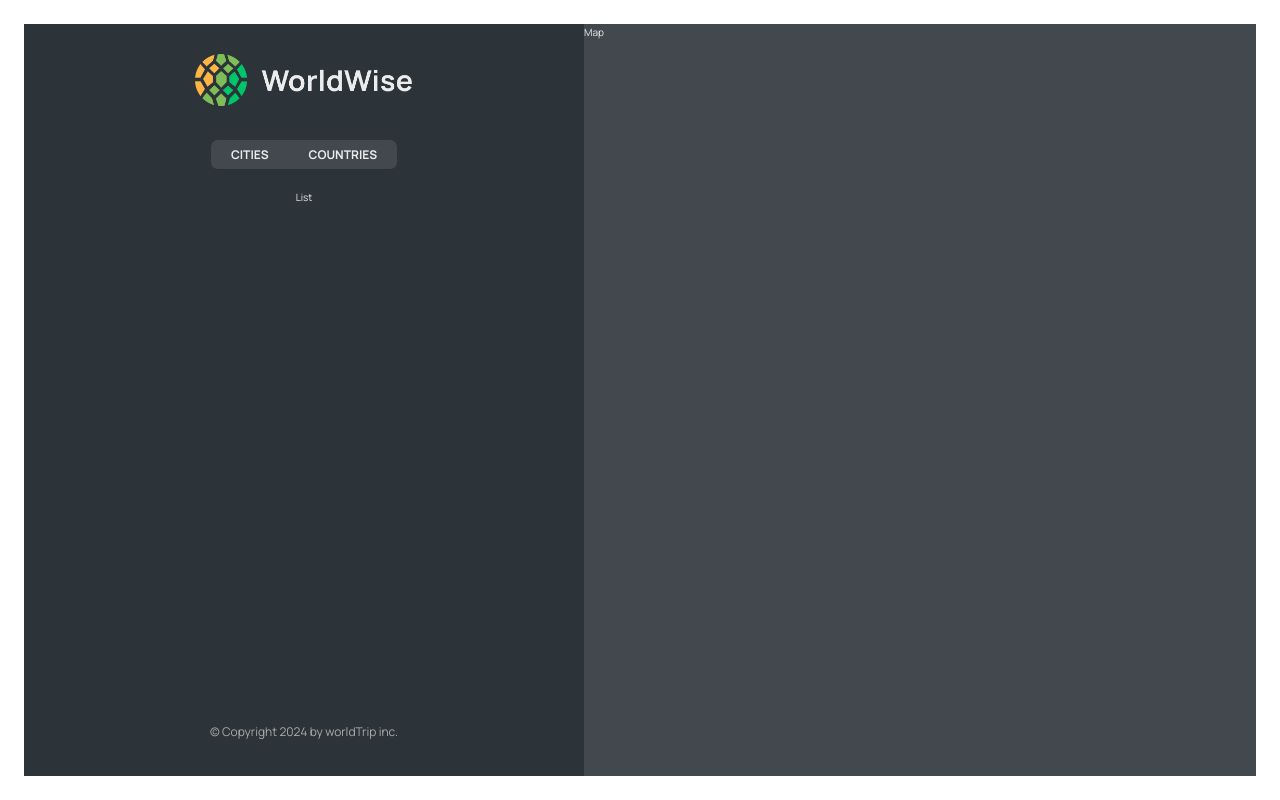
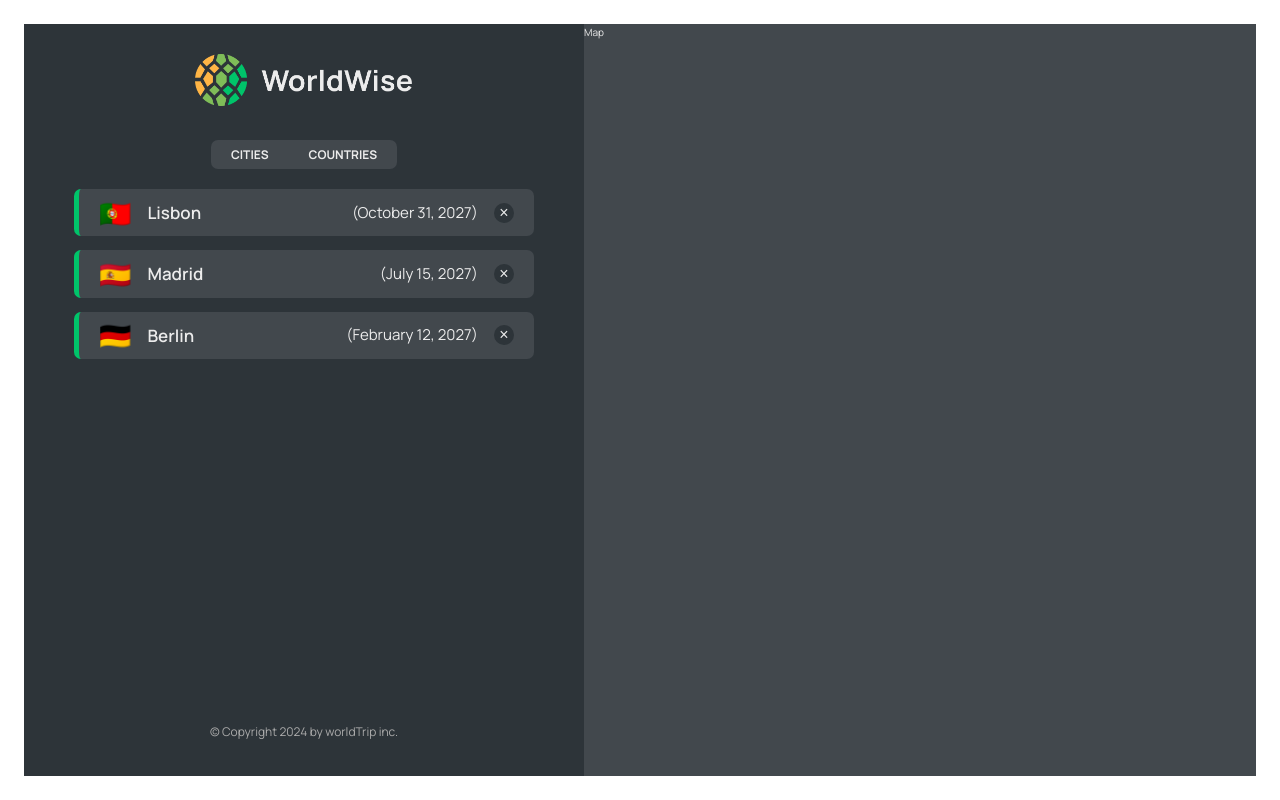
Before and after one commit to YTeyddie22/world_trip, a React (Vite) app: page /app in a window 1280 px wide. Built offline with nearby package versions, Linux system fonts and the light colour scheme; data requests are answered from the project's data file.

Commit message:
creating the city list

```diff
--- /dev/null
+++ b/data/cities.json
@@ -0,0 +1,40 @@
+{
+  "cities": [
+    {
+      "cityName": "Lisbon",
+      "country": "Portugal",
+      "emoji": "🇵🇹",
+      "date": "2027-10-31T15:59:59.138Z",
+      "notes": "My favorite city so far!",
+      "position": {
+        "lat": 38.727881642324164,
+        "lng": -9.140900099907554
+      },
+      "id": 73930385
+    },
+    {
+      "cityName": "Madrid",
+      "country": "Spain",
+      "emoji": "🇪🇸",
+      "date": "2027-07-15T08:22:53.976Z",
+      "notes": "",
+      "position": {
+        "lat": 40.46635901755316,
+        "lng": -3.7133789062500004
+      },
+      "id": 17806751
+    },
+    {
+      "cityName": "Berlin",
+      "country": "Germany",
+      "emoji": "🇩🇪",
+      "date": "2027-02-12T09:24:11.863Z",
+      "notes": "Amazing 😃",
+      "position": {
+        "lat": 52.53586782505711,
+        "lng": 13.376933665713324
+      },
+      "id": 98443197
+    }
+  ]
+}
--- a/package.json
+++ b/package.json
@@ -7,9 +7,11 @@
     "dev": "vite",
     "build": "vite build",
     "lint": "eslint . --ext js,jsx --report-unused-disable-directives --max-warnings 0",
-    "preview": "vite preview"
+    "preview": "vite preview",
+    "server": "json-server --watch data/cities.json --port 9000"
   },
   "dependencies": {
+    "json-server": "^1.0.0-beta.2",
     "react": "^18.2.0",
     "react-dom": "^18.2.0",
     "react-router-dom": "^6.23.1"
--- a/src/App.jsx
+++ b/src/App.jsx
@@ -5,8 +5,36 @@ import Home from "./pages/Home/Home";
 import PageNotFound from "./pages/PageNotFound";
 import AppLayout from "./pages/AppLayout/AppLayout";
 import Login from "./pages/Login/Login";
+import CityList from './components/City/CityList';
+import { useEffect, useState } from 'react';
+
+
+const BASE_URL = 'http://localhost:9000';
 
 function App() {
+
+	// eslint-disable-next-line no-unused-vars
+	const [cities, setCities] = useState([]);
+	// eslint-disable-next-line no-unused-vars
+	const [isLoading, setIsLoading] = useState(false);
+
+	useEffect(function() {
+		async function fetchCities() {
+
+			try {
+				setIsLoading(true)
+				const result = await fetch(`${BASE_URL}/cities`);
+				const data = await result.json();
+				setCities(data)
+			} catch (error) {
+				alert("THere was an error fetching data")
+			} finally {
+				setIsLoading(false)
+			}
+
+		}
+		fetchCities()
+	},[])
 	return (
 		<BrowserRouter>
 			<Routes>
@@ -15,8 +43,8 @@ function App() {
 				<Route path='/product' element={<Product />} />
 				<Route path='/login' element={<Login />} />
 				<Route path='/app' element={<AppLayout />}>
-					<Route index element={<p>List</p>} />
-					<Route path='cities' element={<p>List of cities</p>} />
+					<Route index element={<CityList cities={cities} isLoading={isLoading}/>} />
+					<Route path='cities' element={<CityList cities={cities} isLoading={isLoading}/>} />
 					<Route path='countries' element={<p>Countires</p>} />
 					<Route path='form' element={<p>Form</p>} />
 				</Route>
--- /dev/null
+++ b/src/components/City/CityItem.jsx
@@ -0,0 +1,27 @@
+/* eslint-disable react/prop-types */
+/* eslint-disable no-unused-vars */
+
+import styles from './CityItem.module.css'
+
+const formatDate = (date) =>
+	new Intl.DateTimeFormat("en", {
+		day: "numeric",
+		month: "long",
+		year: "numeric",
+	}).format(new Date(date));
+
+
+function CityItem({city}) {
+
+    const {cityName, emoji, date} = city
+    return (
+        <li className={styles.cityItem}>
+            <span className={styles.emoji}>{emoji}</span>
+            <h3 className={styles.name}>{cityName}</h3>
+            <time className={styles.date}>({formatDate(date)})</time>
+            <button className={styles.deleteBtn}>&times;</button>
+        </li>
+    )
+}
+
+export default CityItem
--- /dev/null
+++ b/src/components/City/CityList.jsx
@@ -0,0 +1,21 @@
+/* eslint-disable react/prop-types */
+import styles from './CityList.module.css'
+import Spinner from '../Spinner/Spinner'
+import CityItem from './CityItem'
+import Message from '../Message/Message'
+
+
+
+function CityList({cities, isLoading}) {
+
+    if(isLoading) return <Spinner/>
+
+    if(!cities.length) return <Message message='Add your first city please. Click on a city in the map'/>
+    return (
+        <ul className={styles.cityList}>
+        {cities.map(city=> <CityItem key={city.id} city={city}/>)}
+        </ul>
+    )
+}
+
+export default CityList
--- a/src/components/Message/Message.jsx
+++ b/src/components/Message/Message.jsx
@@ -1,3 +1,4 @@
+/* eslint-disable react/prop-types */
 import styles from "./Message.module.css";
 
 function Message({ message }) {
--- a/src/components/Sidebar/SideBar.jsx
+++ b/src/components/Sidebar/SideBar.jsx
@@ -8,7 +8,6 @@ function SideBar() {
 		<div className={styles.sidebar}>
 			<Logo />
 			<AppNav />
-
 			<Outlet />
 			<Footer />
 		</div>
```
Also changed, not shown: 1 other file (tests, documents, lock files or other folders).
